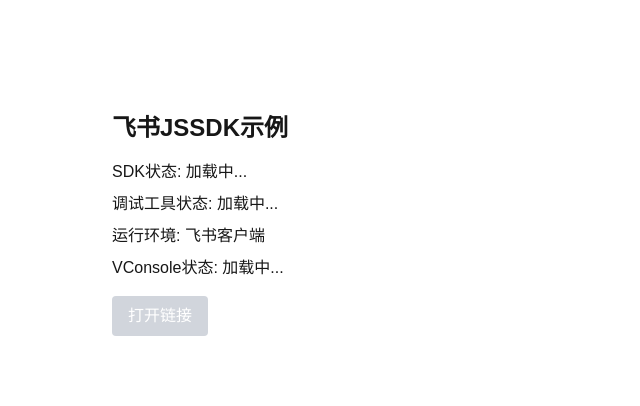
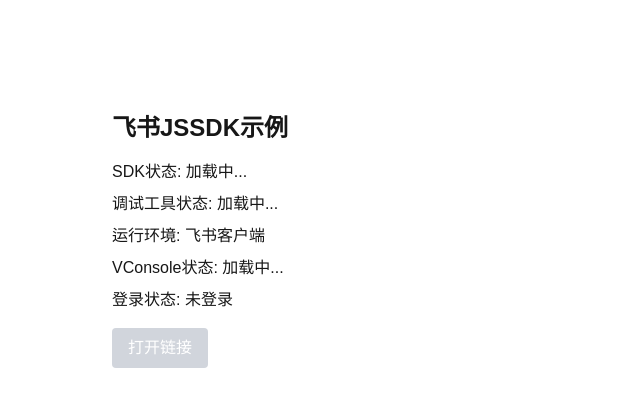
Before and after one commit to happysmile12321/video-log, a Next.js app: page / in a window 1280 px wide. Shown: the top 406 px of the page, without its empty margins (0-640 px from the left). Built offline with nearby package versions, Linux system fonts and the light colour scheme.

Commit message:
更新了免登逻辑

```diff
--- a/src/components/FeishuSDKExample.tsx
+++ b/src/components/FeishuSDKExample.tsx
@@ -1,13 +1,34 @@
+import { useEffect } from 'react';
 import { useFeishuJSSDK } from '@/hooks/useFeishuJSSDK';
 import { useFeishuDebugger } from '@/hooks/useFeishuDebugger';
 import { useVConsole } from '@/hooks/useVConsole';
+import { useFeishuLogin } from '@/hooks/useFeishuLogin';
 import type { FeishuSDKResponse, FeishuSDKError } from '@/types/feishu';
 
 export const FeishuSDKExample = () => {
   const { sdkReady, isFeishuEnv } = useFeishuJSSDK();
   const { debuggerReady } = useFeishuDebugger();
   const { vConsoleReady } = useVConsole();
+  const { userCode, error } = useFeishuLogin(sdkReady);
 
+  useEffect(() => {
+    if (sdkReady && isFeishuEnv && typeof window !== 'undefined') {
+      // 示例：初始化SDK
+      window.h5sdk.init({
+        appId: 'cli_a8a291fcee78d00c', // 替换为你的飞书应用 ID
+        timestamp: Date.now(),
+        nonceStr: 'random_string', // 替换为随机字符串
+        signature: 'YOUR_SIGNATURE', // 替换为你的签名
+        jsApiList: ['getContext', 'openLink'], // 需要使用的 JSAPI 列表
+        onSuccess: function(res: FeishuSDKResponse) {
+          console.log('SDK初始化成功', res);
+        },
+        onFail: function(err: FeishuSDKError) {
+          console.error('SDK初始化失败', err);
+        },
+      });
+    }
+  }, [sdkReady, isFeishuEnv]);
 
   const handleOpenLink = () => {
     if (sdkReady && isFeishuEnv && window.h5sdk) {
@@ -46,10 +67,17 @@
           <p>调试工具状态: {debuggerReady ? '已加载' : '加载中...'}</p>
           <p>运行环境: {isFeishuEnv ? '飞书客户端' : '非飞书环境'}</p>
           <p>VConsole状态: {vConsoleReady ? '已加载' : '加载中...'}</p>
+          <p>登录状态: {userCode ? '已登录' : '未登录'}</p>
+          {error && (
+            <p className="text-red-500">登录错误: {error}</p>
+          )}
+          {userCode && (
+            <p className="text-green-500">授权码: {userCode}</p>
+          )}
         </div>
         <button
           onClick={handleOpenLink}
-          disabled={!sdkReady || !isFeishuEnv}
+          disabled={!sdkReady || !isFeishuEnv || !userCode}
           className="px-4 py-2 bg-blue-500 text-white rounded disabled:bg-gray-300"
         >
           打开链接
--- /dev/null
+++ b/src/hooks/useFeishuLogin.ts
@@ -0,0 +1,38 @@
+import { useEffect, useState } from 'react';
+import type { FeishuSDKError } from '@/types/feishu';
+
+interface LoginResponse {
+  code: string;
+}
+
+export const useFeishuLogin = (sdkReady: boolean) => {
+  const [userCode, setUserCode] = useState<string | null>(null);
+  const [error, setError] = useState<string | null>(null);
+
+  useEffect(() => {
+    if (!sdkReady) return;
+
+    // 获取URL中的code参数
+    const urlParams = new URLSearchParams(window.location.search);
+    const code = urlParams.get('code');
+
+    if (code) {
+      setUserCode(code);
+      return;
+    }
+
+    // 如果没有code，调用requestAuthCode
+    window.tt?.requestAuthCode({
+      appId: 'cli_a8a291fcee78d00c', // 替换为你的应用 ID
+      success: (res: LoginResponse) => {
+        setUserCode(res.code);
+      },
+      fail: (err: FeishuSDKError) => {
+        setError(err.message);
+        console.error('登录失败:', err);
+      },
+    });
+  }, [sdkReady]);
+
+  return { userCode, error };
+};
```
